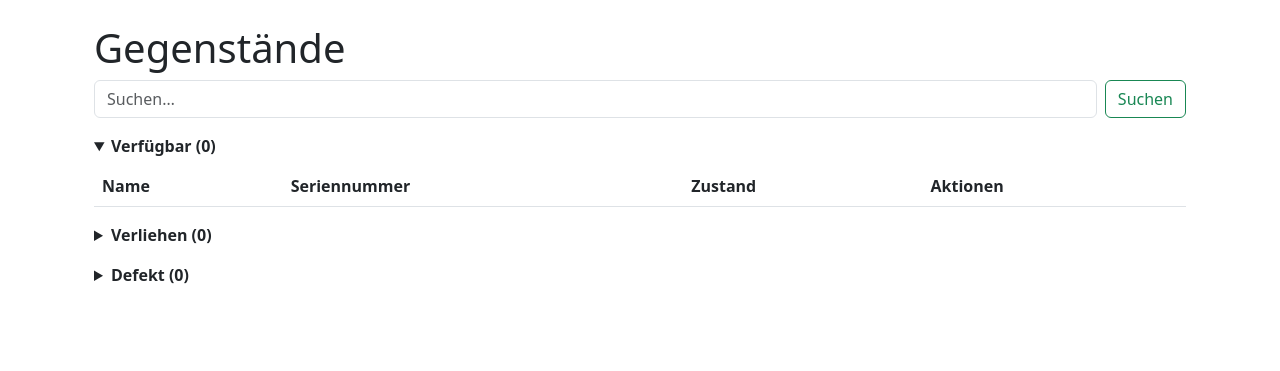
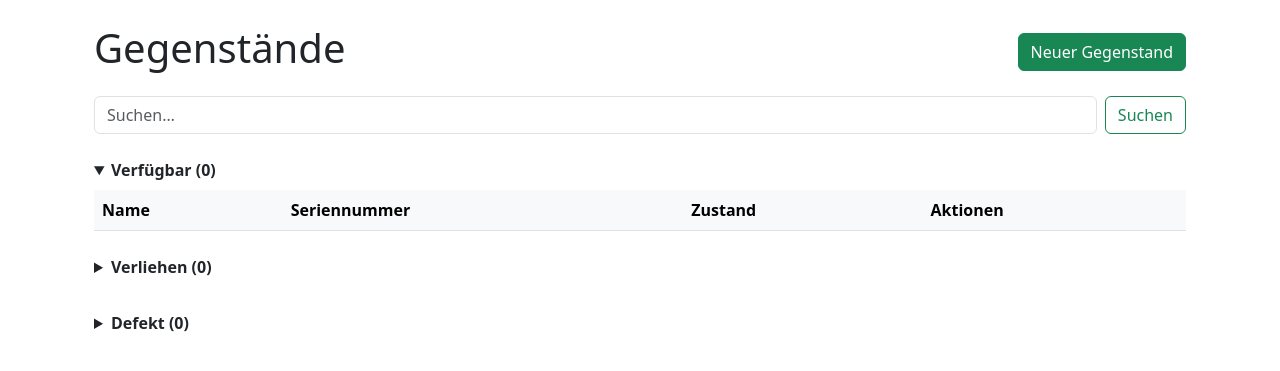
Before and after one commit to BoondockSulfur/InventoryApp, a Flask app: page /items in a window 1280 px wide. Shown: the part 56-427 px from the top of the page. Run offline with Flask 3, Linux system fonts and the light colour scheme; a user stored in the database is signed in; lists and menus that the app fills with data are empty.

Commit message:
fixed: Add New Item

```diff
--- a/templates/items.html
+++ b/templates/items.html
@@ -1,10 +1,17 @@
 {% extends 'base.html' %}
 {% block content %}
 <div class="container mt-4">
+  <div class="d-flex justify-content-between align-items-center mb-3">
     <h1>Gegenstände</h1>
+    {% if current_user.role == 'admin' %}
+      <a href="{{ url_for('add_item') }}" class="btn btn-success">
+        <i class="bi bi-plus-lg"></i> Neuer Gegenstand
+      </a>
+    {% endif %}
+  </div>
 
   <!-- Suchformular -->
-  <form class="d-flex mb-3" method="get" action="{{ url_for('items') }}">
+  <form class="d-flex mb-4" method="get" action="{{ url_for('items') }}">
     <input
       class="form-control me-2"
       type="search"
@@ -17,86 +24,117 @@
   </form>
 
   <!-- Verfügbare Geräte -->
-  <details open class="mb-3">
-    <summary><strong>Verfügbar ({{ items|selectattr("is_borrowed", "equalto", false)|rejectattr("defective")|list|length }})</strong></summary>
-    <table class="table table-hover mt-2">
-      <thead>
+  <details open class="mb-4">
+    <summary class="mb-2">
+      <strong>
+        Verfügbar ({{ items
+          |selectattr("is_borrowed", "equalto", false)
+          |rejectattr("defective")
+          |list
+          |length }})
+      </strong>
+    </summary>
+    <table class="table table-hover">
+      <thead class="table-light">
         <tr>
-          <th>Name</th><th>Seriennummer</th><th>Zustand</th><th>Aktionen</th>
+          <th>Name</th>
+          <th>Seriennummer</th>
+          <th>Zustand</th>
+          <th>Aktionen</th>
         </tr>
       </thead>
       <tbody>
-        {% for itm in items %}
-          {% if not itm.defective and not itm.is_borrowed %}
+        {% for itm in items if not itm.defective and not itm.is_borrowed %}
           <tr>
             <td>{{ itm.name }}</td>
             <td>{{ itm.serial }}</td>
-              <td><span class="badge bg-success">Verfügbar</span></td>
+            <td>
+              <span class="badge bg-success">Verfügbar</span>
+            </td>
             <td>
               <a href="{{ url_for('item_detail', item_id=itm.id) }}"
-                   class="btn btn-sm btn-outline-primary">Details</a>
+                 class="btn btn-sm btn-outline-primary me-1">Details</a>
               {% if current_user.role == 'admin' %}
                 <a href="{{ url_for('loan_item', item_id=itm.id) }}"
                    class="btn btn-sm btn-outline-secondary">Ausleihen</a>
               {% endif %}
             </td>
           </tr>
-          {% endif %}
         {% endfor %}
       </tbody>
     </table>
   </details>
 
   <!-- Verliehene Geräte -->
-  <details class="mb-3">
-    <summary><strong>Verliehen ({{ items|selectattr("is_borrowed", "equalto", true)|rejectattr("defective")|list|length }})</strong></summary>
-    <table class="table table-hover mt-2">
-      <thead>
+  <details class="mb-4">
+    <summary class="mb-2">
+      <strong>
+        Verliehen ({{ items
+          |selectattr("is_borrowed", "equalto", true)
+          |rejectattr("defective")
+          |list
+          |length }})
+      </strong>
+    </summary>
+    <table class="table table-hover">
+      <thead class="table-light">
         <tr>
-          <th>Name</th><th>Seriennummer</th><th>Zustand</th><th>Aktionen</th>
+          <th>Name</th>
+          <th>Seriennummer</th>
+          <th>Zustand</th>
+          <th>Aktionen</th>
         </tr>
       </thead>
       <tbody>
-        {% for itm in items %}
-          {% if not itm.defective and itm.is_borrowed %}
+        {% for itm in items if not itm.defective and itm.is_borrowed %}
           <tr>
             <td>{{ itm.name }}</td>
             <td>{{ itm.serial }}</td>
-              <td><span class="badge bg-warning text-dark">Verliehen</span></td>
+            <td>
+              <span class="badge bg-warning text-dark">Verliehen</span>
+            </td>
             <td>
               <a href="{{ url_for('item_detail', item_id=itm.id) }}"
                  class="btn btn-sm btn-outline-primary">Details</a>
             </td>
           </tr>
-          {% endif %}
         {% endfor %}
       </tbody>
     </table>
   </details>
 
   <!-- Defekte Geräte -->
-  <details class="mb-3">
-    <summary><strong>Defekt ({{ items|selectattr("defective")|list|length }})</strong></summary>
-    <table class="table table-hover mt-2">
-      <thead>
+  <details class="mb-4">
+    <summary class="mb-2">
+      <strong>
+        Defekt ({{ items
+          |selectattr("defective")
+          |list
+          |length }})
+      </strong>
+    </summary>
+    <table class="table table-hover">
+      <thead class="table-light">
         <tr>
-          <th>Name</th><th>Seriennummer</th><th>Zustand</th><th>Aktionen</th>
+          <th>Name</th>
+          <th>Seriennummer</th>
+          <th>Zustand</th>
+          <th>Aktionen</th>
         </tr>
       </thead>
       <tbody>
-        {% for itm in items %}
-          {% if itm.defective %}
+        {% for itm in items if itm.defective %}
           <tr>
             <td>{{ itm.name }}</td>
             <td>{{ itm.serial }}</td>
-              <td><span class="badge bg-danger">Defekt</span></td>
             <td>
-                <!-- Details weiterhin erlaubt -->
+              <span class="badge bg-danger">Defekt</span>
+            </td>
+            <td>
               <a href="{{ url_for('item_detail', item_id=itm.id) }}"
                  class="btn btn-sm btn-outline-primary">Details</a>
             </td>
           </tr>
-          {% endif %}
         {% endfor %}
       </tbody>
     </table>
```
Lines whose indentation alone changed are shown as unchanged.
